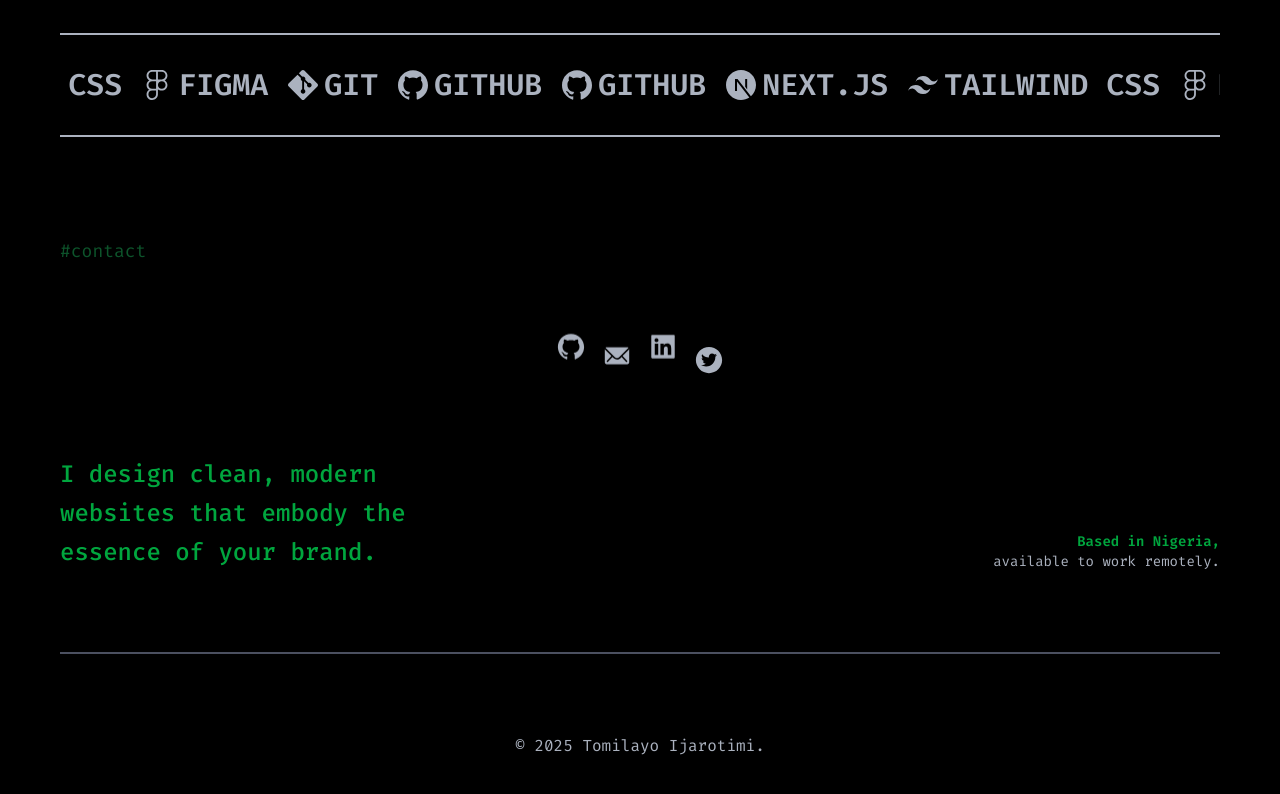
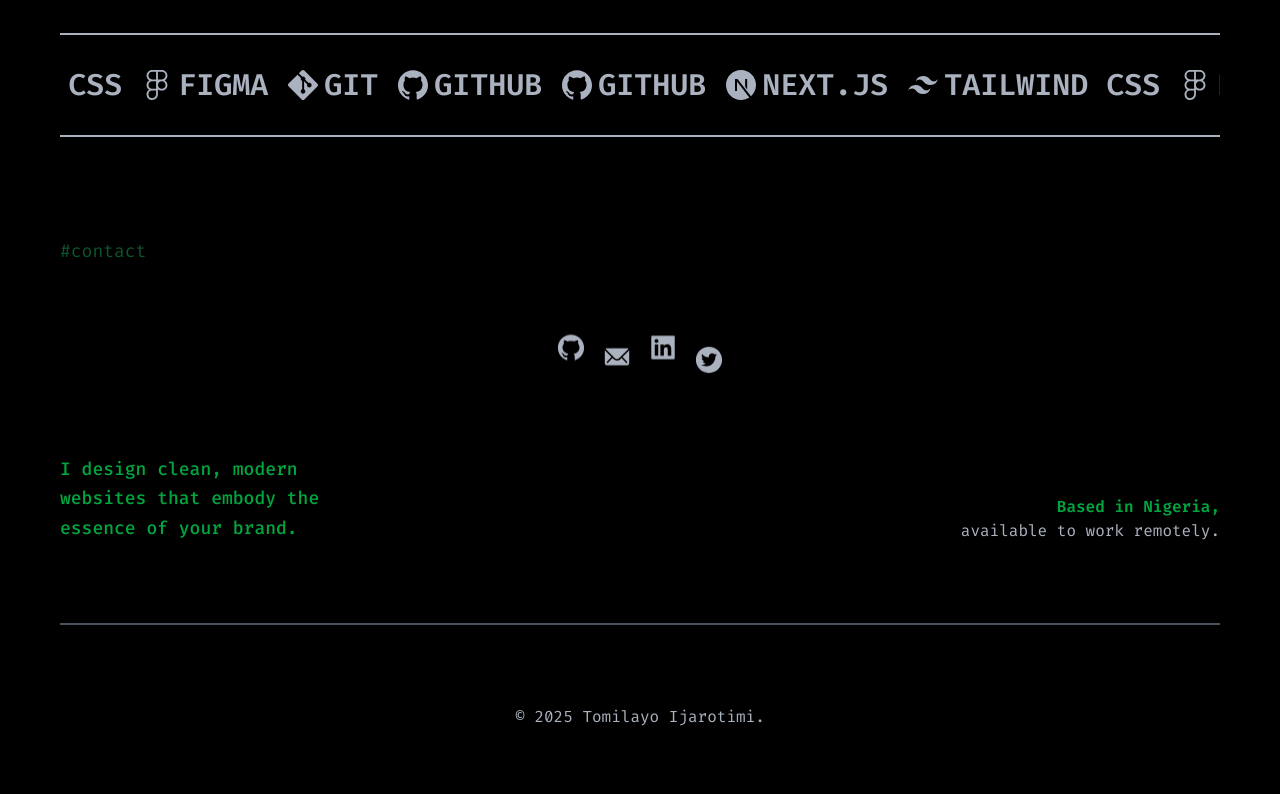
Before and after one commit to Milayo/tomilayo-portfolio-v2, a Next.js app: page / in a window 1280 px wide. Shown: the part 5404-6198 px from the top of the page. Built offline with nearby package versions, Linux system fonts and the light colour scheme.

Commit message:
added loader, fixed cursor issue

```diff
--- a/src/components/sections/bookme/index.jsx
+++ b/src/components/sections/bookme/index.jsx
@@ -4,13 +4,13 @@ const BookMe = () => {
   return (
     <div className="flex flex-col md:flex-row justify-between items-start md:items-end gap-10 text-green-600 text-lg">
       <div className="flex flex-col gap-2">
-        <h3 className="text-base md:text-2xl font-medium leading-relaxed">
+        <h3 className="text-base lg:text-lg font-medium leading-relaxed">
           I design clean, modern <br className="hidden md:block" />
           websites that embody the <br className="hidden md:block" />
           essence of your brand.
         </h3>
       </div>
-      <div className="text-sm md:text-right">
+      <div className="text-sm lg:text-base md:text-right">
         <h3 className="font-semibold">Based in Nigeria,</h3>
         <p className="text-[#ABB2BF]">available to work remotely.</p>
       </div>
```
